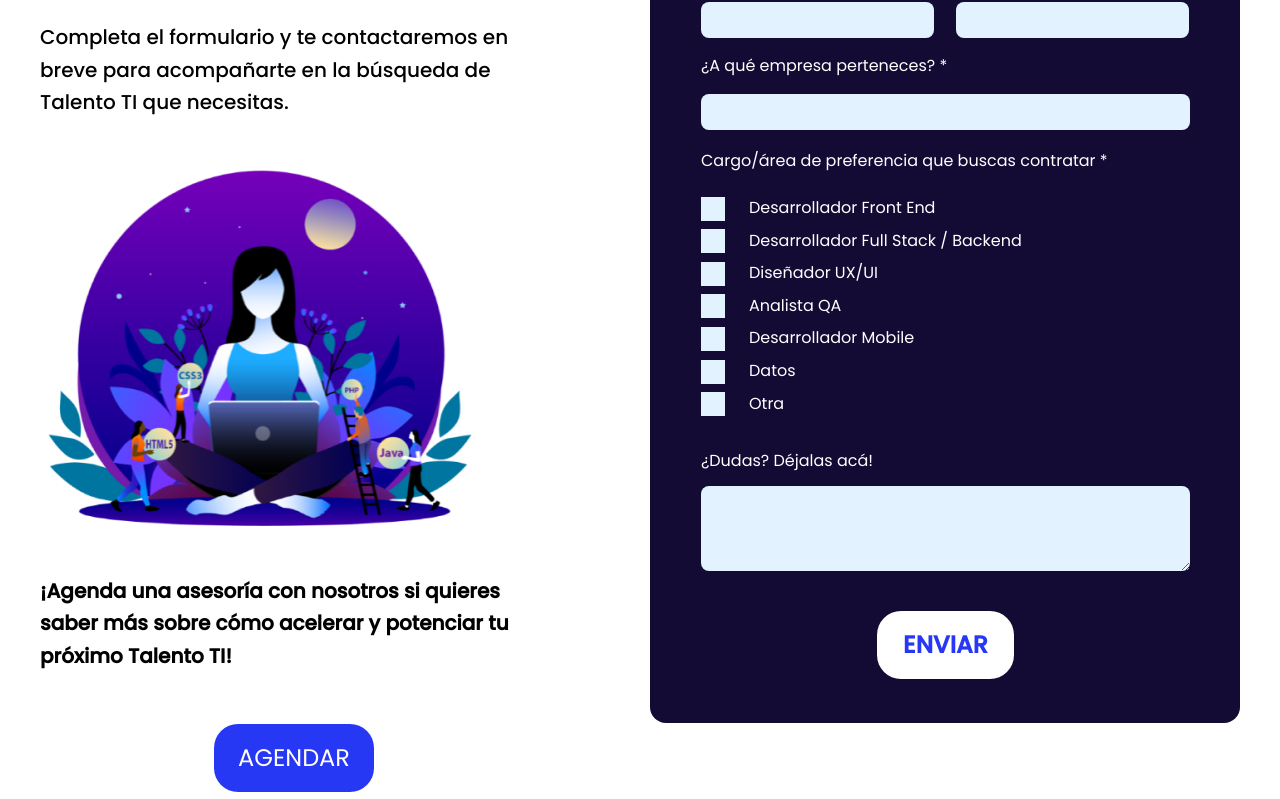
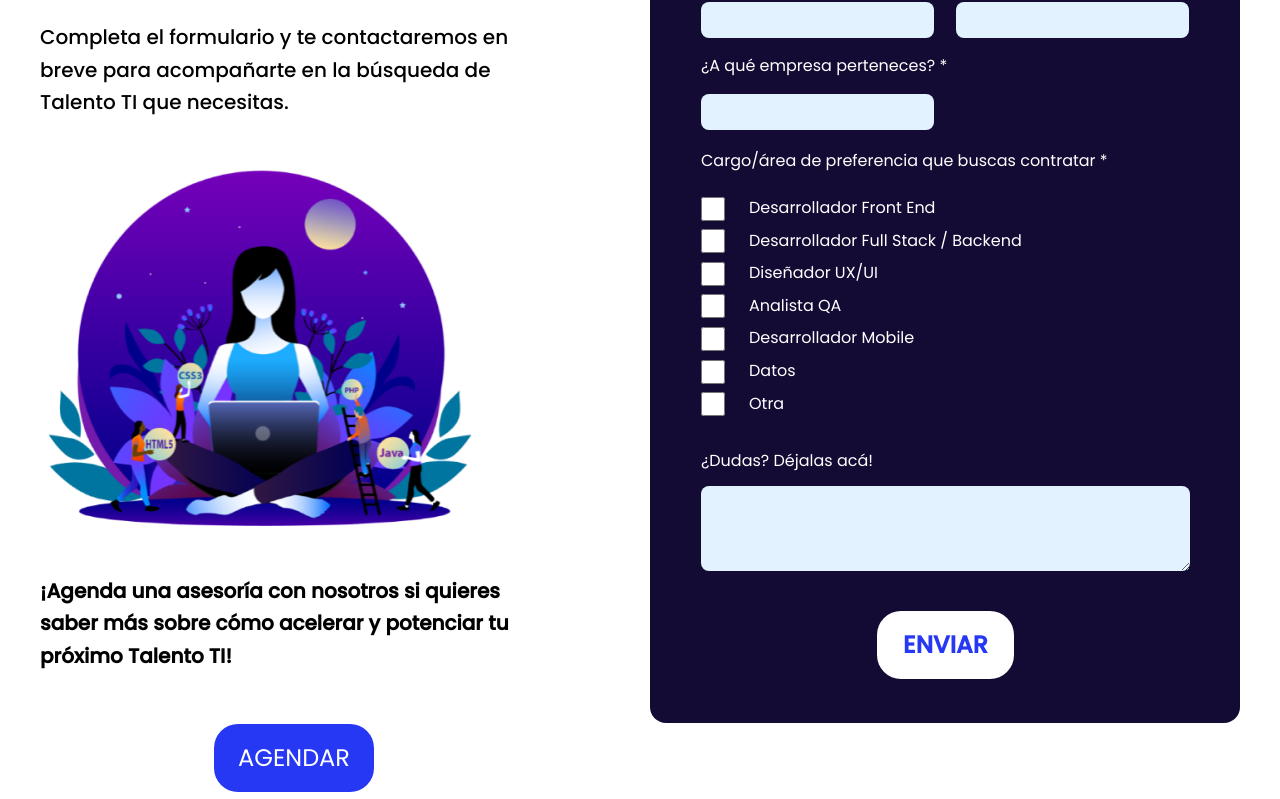
Before and after one commit to dlab-team/C11-Frontend, a React (Vite) app: page / in a window 1280 px wide. Shown: the part 1772-2571 px from the top of the page. Built offline with nearby package versions, Linux system fonts and the light colour scheme; a web font is replaced by a local one.

Commit message:
feat: LandingForm connection with Back

```diff
--- a/src/components/Landing/LandingForm.jsx
+++ b/src/components/Landing/LandingForm.jsx
@@ -1,6 +1,67 @@
+import { useState } from "react";
+
 export default function LandingForm() {
+  const [formData, setFormData] = useState({
+    reference_name: "",
+    reference_last_name: "",
+    reference_email: "",
+    reference_phone: "",
+    company: "",
+    roles: [],
+    comment: "",
+  });
+
+  const handleCheckboxChange = (e, id) => {
+    console.log("Checkbox changed:", id);
+    setFormData((prevState) => {
+      if (e.target.checked) {
+        return {
+          ...prevState,
+          roles: [...prevState.roles, id],
+        };
+      } else {
+        return {
+          ...prevState,
+          roles: prevState.roles.filter((option) => option !== id),
+        };
+      }
+    });
+  };
+
+  const handleSubmit = (e) => {
+    e.preventDefault();
+
+    fetch(
+      "https://devsafio-c11-backend-fb36b571f074.herokuapp.com/api/companies",
+      {
+        method: "POST",
+        headers: {
+          "Content-Type": "application/json",
+        },
+        body: JSON.stringify(formData),
+      }
+    )
+      .then((response) => {
+        if (!response.ok) {
+          throw new Error("Network response was not ok");
+        }
+        return response.json();
+      })
+      .then((data) => {
+        console.log("Data sent successfully:", data);
+        // You can reset the form or perform any other actions here
+      })
+      .catch((error) => {
+        console.error("Error sending data:", error);
+      });
+  };
+
   return (
-    <form className="bg-[#140B34] w-[393px] sm:w-[590px] h-[852px] sm:h-[1007px] sm:mt-[78px] sm:mb-[98px] sm:rounded-[16px] text-[color:white] pb-0 pt-[32px] pl-[33px] sm:pl-[51px] pr-[27px] sm:pr-[50px] flex flex-col relative">
+    <form
+      className="bg-[#140B34] w-[393px] sm:w-[590px] h-[852px] sm:h-[1007px] sm:mt-[78px] sm:mb-[98px] sm:rounded-[16px] text-[color:white] pb-0 pt-[32px] pl-[33px] sm:pl-[51px] pr-[27px] sm:pr-[50px] flex flex-col relative"
+      onSubmit={handleSubmit}
+    >
+      {" "}
       <p className="text-[15px] sm:text-[20px] font-semibold h-[92px] sm:h-[90px] mb-[6px] sm:mb-[32px]">
         Si eres empresa y buscas talento TI, déjanos tu información en este
         formulario. En breve te contactaremos:
@@ -9,27 +70,35 @@ export default function LandingForm() {
         <div>
           <label
             className="block text-[13px] sm:text-[16px] font-normal"
-            htmlFor="name"
+            htmlFor="reference_name"
           >
             Nombre *
           </label>
           <input
             className="pl-[0.625rem] text-[black] rounded-md sm:rounded-lg mt-[6.5008px] sm:mt-[16px] w-[138px] sm:w-[233px] sm:h-9 bg-celeste"
             type="text"
-            id="name"
+            id="reference_name"
+            value={formData.reference_name}
+            onChange={(e) =>
+              setFormData({ ...formData, reference_name: e.target.value })
+            }
           />
         </div>
         <div>
           <label
             className="block text-[13px] sm:text-[16px] font-normal"
-            htmlFor="surname"
+            htmlFor="reference_last_name"
           >
             Apellido *
           </label>
           <input
             className="pl-[0.625rem] text-[black] rounded-md sm:rounded-lg mt-[6.5008px] sm:mt-[16px] w-[138px] sm:w-[233px] sm:h-9 bg-celeste"
             type="text"
-            id="surname"
+            id="reference_last_name"
+            value={formData.reference_last_name}
+            onChange={(e) =>
+              setFormData({ ...formData, reference_last_name: e.target.value })
+            }
           />
         </div>
       </div>
@@ -44,7 +113,11 @@ export default function LandingForm() {
           <input
             className="pl-[0.625rem] text-[black] rounded-md sm:rounded-lg mt-[6.5008px] sm:mt-[16px] w-[138px] sm:w-[233px] sm:h-9 bg-celeste"
             type="email"
-            id="email"
+            id="reference_email"
+            value={formData.reference_email}
+            onChange={(e) =>
+              setFormData({ ...formData, reference_email: e.target.value })
+            }
           />
         </div>
         <div>
@@ -56,22 +129,30 @@ export default function LandingForm() {
           </label>
           <input
             className="pl-[0.625rem] text-[black] rounded-md sm:rounded-lg mt-[6.5008px] sm:mt-[16px] w-[138px] sm:w-[233px] sm:h-9 bg-celeste"
-            type="tel"
-            id="tel"
+            type="text"
+            id="reference_phone"
+            value={formData.reference_phone}
+            onChange={(e) =>
+              setFormData({ ...formData, reference_phone: e.target.value })
+            }
           />
         </div>
       </div>
       <div className="mt-[28px] sm:mt-[16px]">
         <label
           className="block text-[13px] sm:text-[16px] font-normal"
-          htmlFor="company-name"
+          htmlFor="company"
         >
           ¿A qué empresa perteneces? *
         </label>
         <input
-          className="pl-[0.625rem] text-[black] rounded-md sm:rounded-lg mt-[6px] sm:mt-[16px] w-[300px] sm:w-[489px] h-9 bg-celeste"
+          className="pl-[0.625rem] text-[black] rounded-md sm:rounded-lg mt-[6.5008px] sm:mt-[16px] w-[138px] sm:w-[233px] sm:h-9 bg-celeste"
           type="text"
-          id="company-name"
+          id="company"
+          value={formData.company}
+          onChange={(e) =>
+            setFormData({ ...formData, company: e.target.value })
+          }
         />
       </div>
       <section className="mt-[19px] mb-[33px]">
@@ -82,12 +163,14 @@ export default function LandingForm() {
           <div className="flex items-center content-center">
             <label
               className="text-[12px] sm:text-[16px] font-normal"
-              htmlFor="checkbox-front"
+              htmlFor="1"
             >
               <input
-                className="align-middle mr-[6px] sm:mr-[24px] w-[17px] sm:w-[24px] h-[17px] sm:h-[24px] appearance-none bg-celeste"
+                className="align-middle mr-[6px] sm:mr-[24px] w-[17px] sm:w-[24px] h-[17px] sm:h-[24px] bg-celeste"
                 type="checkbox"
-                id="checkbox-front"
+                id="1"
+                checked={formData.roles.includes(1)}
+                onChange={(e) => handleCheckboxChange(e, 1)}
               />
               Desarrollador Front End
             </label>
@@ -95,12 +178,14 @@ export default function LandingForm() {
           <div className="flex items-center content-center">
             <label
               className="text-[12px] sm:text-[16px] font-normal"
-              htmlFor="checkbox-back"
+              htmlFor="2"
             >
               <input
-                className="align-middle mr-[6px] sm:mr-[24px] w-[17px] sm:w-[24px] h-[17px] sm:h-[24px] appearance-none bg-celeste"
+                className="checked align-middle mr-[6px] sm:mr-[24px] w-[17px] sm:w-[24px] h-[17px] sm:h-[24px] bg-celeste"
                 type="checkbox"
-                id="checkbox-back"
+                id="2"
+                checked={formData.roles.includes(2)}
+                onChange={(e) => handleCheckboxChange(e, 2)}
               />
               Desarrollador Full Stack / Backend
             </label>
@@ -108,12 +193,14 @@ export default function LandingForm() {
           <div className="flex items-center content-center">
             <label
               className="text-[12px] sm:text-[16px] font-normal"
-              htmlFor="checkbox-ui"
+              htmlFor="3"
             >
               <input
-                className="align-middle mr-[6px] sm:mr-[24px] w-[17px] sm:w-[24px] h-[17px] sm:h-[24px] appearance-none bg-celeste"
+                className="align-middle mr-[6px] sm:mr-[24px] w-[17px] sm:w-[24px] h-[17px] sm:h-[24px] bg-celeste"
                 type="checkbox"
-                id="checkbox-ui"
+                id="3"
+                checked={formData.roles.includes(3)}
+                onChange={(e) => handleCheckboxChange(e, 3)}
               />
               Diseñador UX/UI
             </label>
@@ -121,12 +208,14 @@ export default function LandingForm() {
           <div className="flex items-center content-center">
             <label
               className="text-[12px] sm:text-[16px] font-normal"
-              htmlFor="checkbox-qa"
+              htmlFor="4"
             >
               <input
-                className="align-middle mr-[6px] sm:mr-[24px] w-[17px] sm:w-[24px] h-[17px] sm:h-[24px] appearance-none bg-celeste"
+                className="align-middle mr-[6px] sm:mr-[24px] w-[17px] sm:w-[24px] h-[17px] sm:h-[24px] bg-celeste"
                 type="checkbox"
-                id="checkbox-qa"
+                id="4"
+                checked={formData.roles.includes(4)}
+                onChange={(e) => handleCheckboxChange(e, 4)}
               />
               Analista QA
             </label>
@@ -134,12 +223,14 @@ export default function LandingForm() {
           <div className="flex items-center content-center">
             <label
               className="text-[12px] sm:text-[16px] font-normal"
-              htmlFor="checkbox-mobile"
+              htmlFor="5"
             >
               <input
-                className="align-middle mr-[6px] sm:mr-[24px] w-[17px] sm:w-[24px] h-[17px] sm:h-[24px] appearance-none bg-celeste"
+                className="align-middle mr-[6px] sm:mr-[24px] w-[17px] sm:w-[24px] h-[17px] sm:h-[24px] bg-celeste"
                 type="checkbox"
-                id="checkbox-mobile"
+                id="5"
+                checked={formData.roles.includes(5)}
+                onChange={(e) => handleCheckboxChange(e, 5)}
               />
               Desarrollador Mobile
             </label>
@@ -147,12 +238,14 @@ export default function LandingForm() {
           <div className="flex items-center content-center">
             <label
               className="text-[12px] sm:text-[16px] font-normal"
-              htmlFor="checkbox-data"
+              htmlFor="6"
             >
               <input
-                className="align-middle mr-[6px] sm:mr-[24px] w-[17px] sm:w-[24px] h-[17px] sm:h-[24px] appearance-none bg-celeste"
+                className="align-middle mr-[6px] sm:mr-[24px] w-[17px] sm:w-[24px] h-[17px] sm:h-[24px] bg-celeste"
                 type="checkbox"
-                id="checkbox-data"
+                id="6"
+                checked={formData.roles.includes(6)}
+                onChange={(e) => handleCheckboxChange(e, 6)}
               />
               Datos
             </label>
@@ -160,12 +253,14 @@ export default function LandingForm() {
           <div className="flex items-center content-center">
             <label
               className="text-[12px] sm:text-[16px] font-normal"
-              htmlFor="checkbox-others"
+              htmlFor="7"
             >
               <input
-                className="align-middle mr-[6px] sm:mr-[24px] w-[17px] sm:w-[24px] h-[17px] sm:h-[24px] appearance-none bg-celeste"
+                className="align-middle mr-[6px] sm:mr-[24px] w-[17px] sm:w-[24px] h-[17px] sm:h-[24px] bg-celeste"
                 type="checkbox"
-                id="checkbox-others"
+                id="7"
+                checked={formData.roles.includes(7)}
+                onChange={(e) => handleCheckboxChange(e, 7)}
               />
               Otra
             </label>
@@ -175,13 +270,20 @@ export default function LandingForm() {
       <div className="flex flex-col gap-[13px] mb-[42px] sm:mb-[40px]">
         <label
           className="text-[13px] sm:text-[16px] font-normal"
-          htmlFor="questions"
+          htmlFor="comment"
         >
           ¿Dudas? Déjalas acá!
         </label>
         <textarea
-          className="rounded-md sm:rounded-lg w-[343px] sm:w-[489px] h-[69px] sm:h-[85px] bg-celeste"
-          id="questions"
+          className="pl-[0.625rem] text-[black] rounded-md sm:rounded-lg w-[343px] sm:w-[489px] h-[69px] sm:h-[85px] bg-celeste"
+          id="comment"
+          name="comment"
+          rows="4"
+          cols="50"
+          value={formData.comment}
+          onChange={(e) =>
+            setFormData({ ...formData, comment: e.target.value })
+          }
         ></textarea>
       </div>
       <img
```
